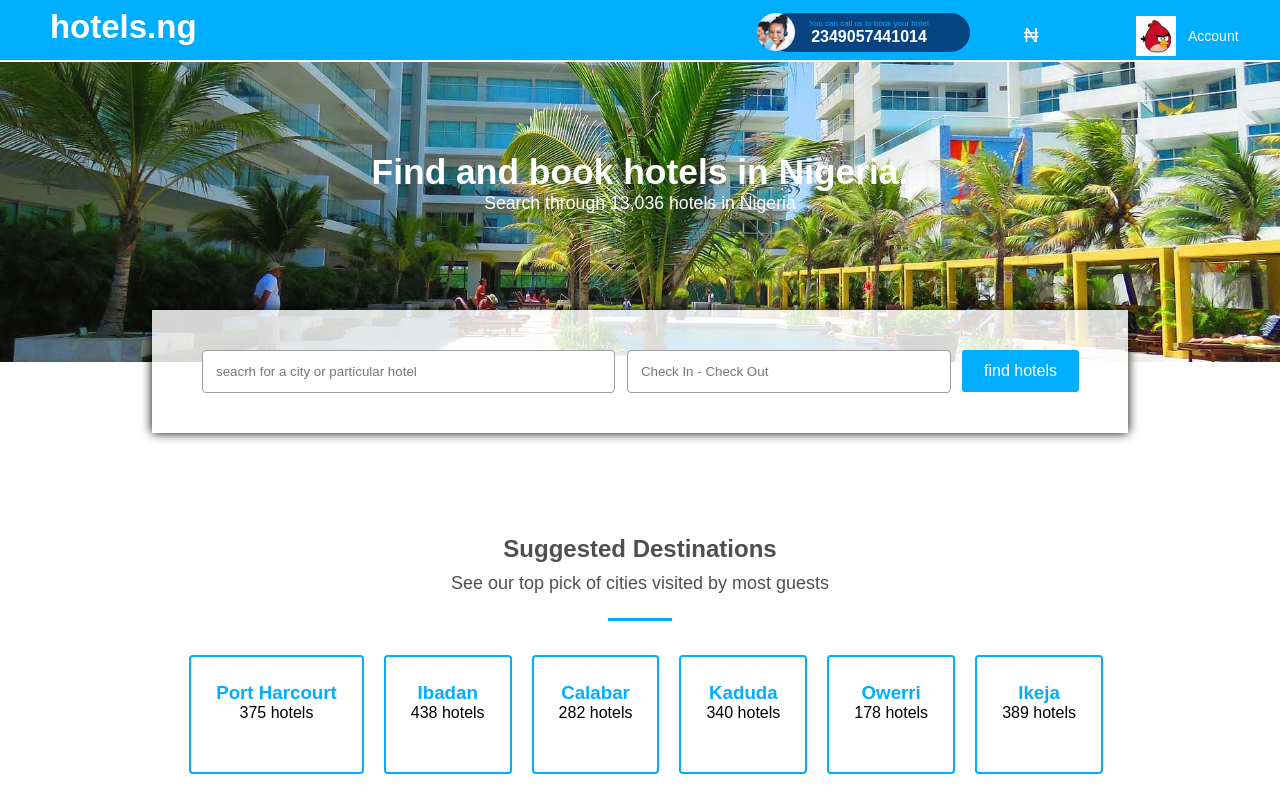
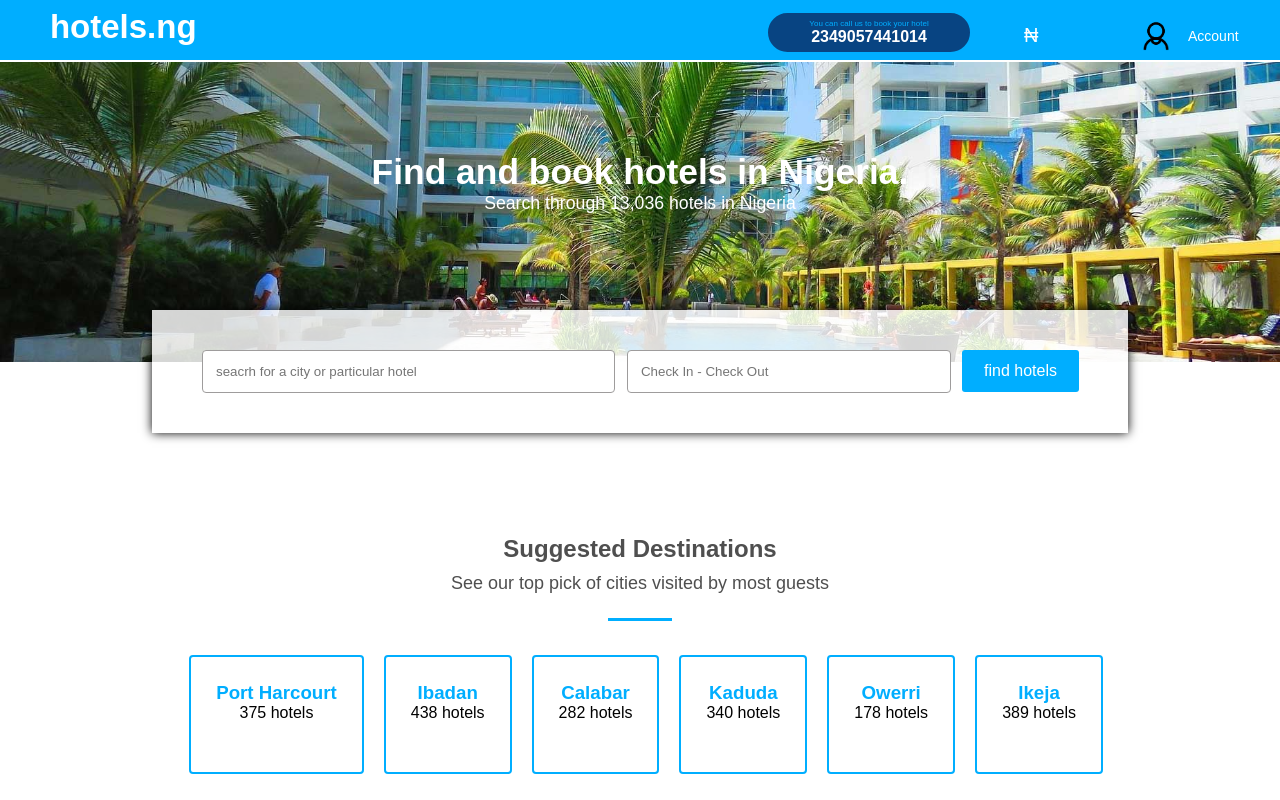
Before and after one commit to auwalisa36/Hotels.ng-Clone, a plain HTML site: page index.html in a window 1280 px wide. Shown: the top 800 px of the page. Drawn offline with Linux system fonts and the light colour scheme.

Commit message:
complete readme

```diff
--- a/index.html
+++ b/index.html
@@ -12,12 +12,12 @@
       <div class="header-top"> </div>
       <h2 class="top-text">hotels.ng</h2>
       <div class="cann">
-        <img src="./Assests/images/navbar-contact-min.jpg" alt="">
+        <!-- <img src="./Assests/images/navbar-contact-min.jpg" alt=""> -->
         <p>You can call us to book your hotel</p>
       <h5>2349057441014</h5></div>
       <span class="hausa">₦</span>
       <div class="skull">
-        <img src="./Assests/images/download (3).png" alt="" width="40px" height="40px">
+        <img src="./Assests/images/person-male.png" alt="" width="40px" height="40px">
        <p> Account </p>
        </div>
     </nav>
```
Also changed, not shown: Assests/images/3a8dad7f872542a95103cb9ca74dc415.png (added), Assests/images/download (3).png (deleted), Assests/images/person-male.png (added), Assests/images/whatapp.png (added), 1 other file.
